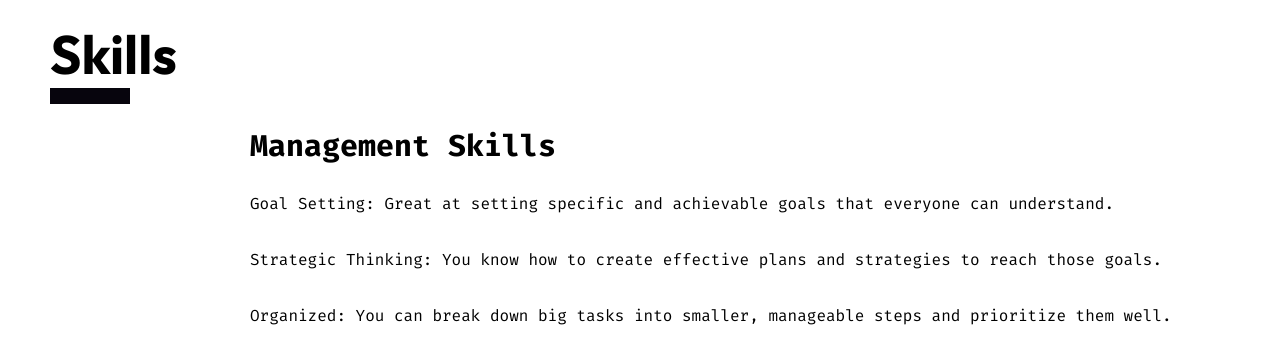
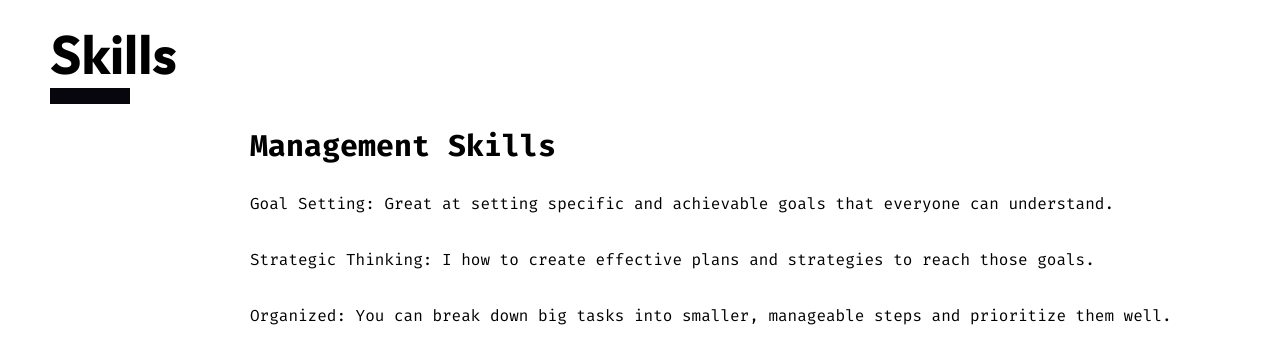
Before and after one commit to CMSC100-Laboratory/02-my-github-page-mbtafere, a plain HTML site: page index.html in a window 1280 px wide. Shown: the part 2150-2503 px from the top of the page. Drawn offline with Linux system fonts and the light colour scheme.

Commit message:
feat: Modified data

```diff
--- a/index.html
+++ b/index.html
@@ -79,7 +79,7 @@
                     <h3>Management Skills</h3>
 
                     <p>Goal Setting: Great at setting specific and achievable goals that everyone can understand.</p>
-                    <p>Strategic Thinking: You know how to create effective plans and strategies to reach those goals.</p>
+                    <p>Strategic Thinking: I how to create effective plans and strategies to reach those goals.</p>
                     <p>Organized: You can break down big tasks into smaller, manageable steps and prioritize them well.</p>
 
                     <h3>Web Programming SKills</h3>
```
